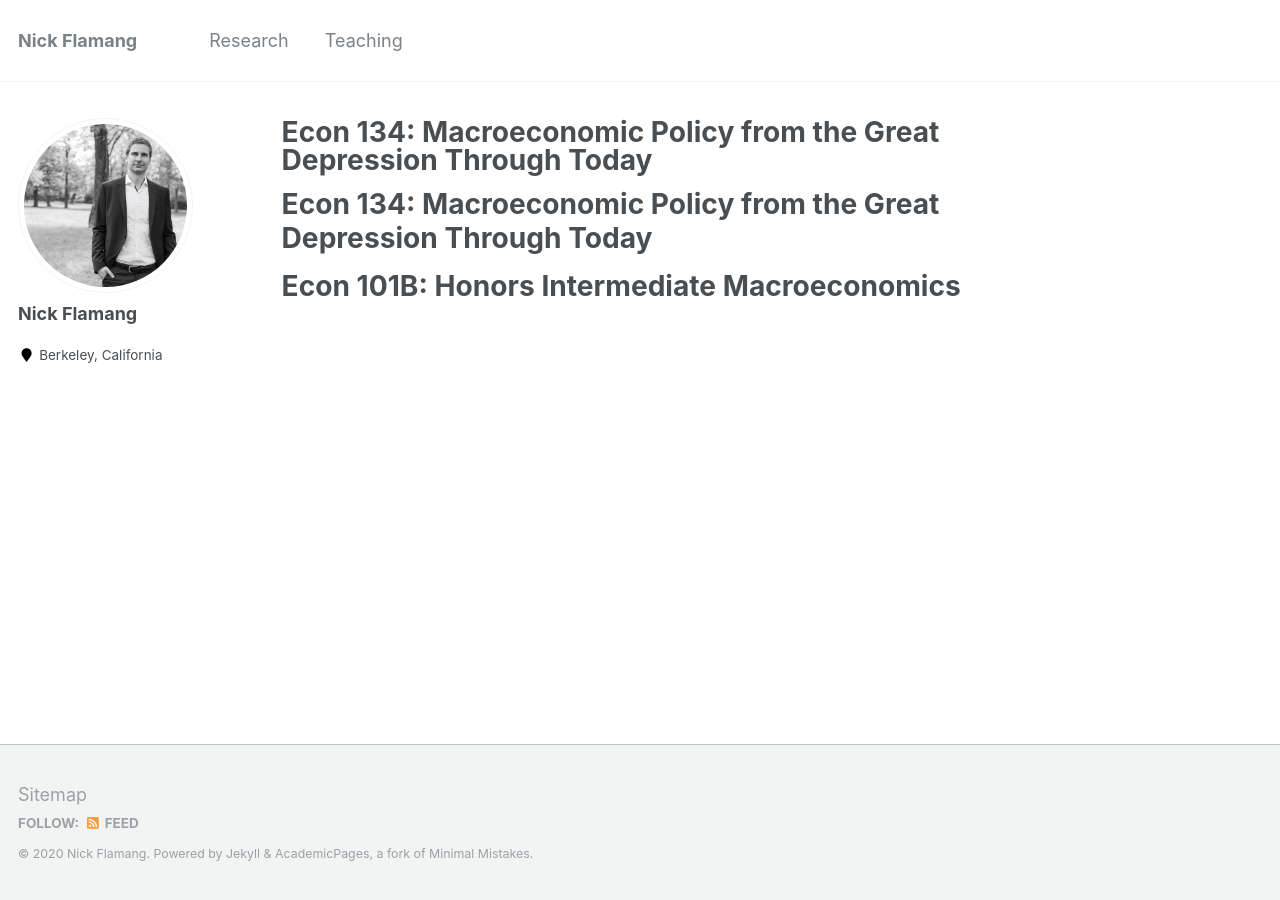
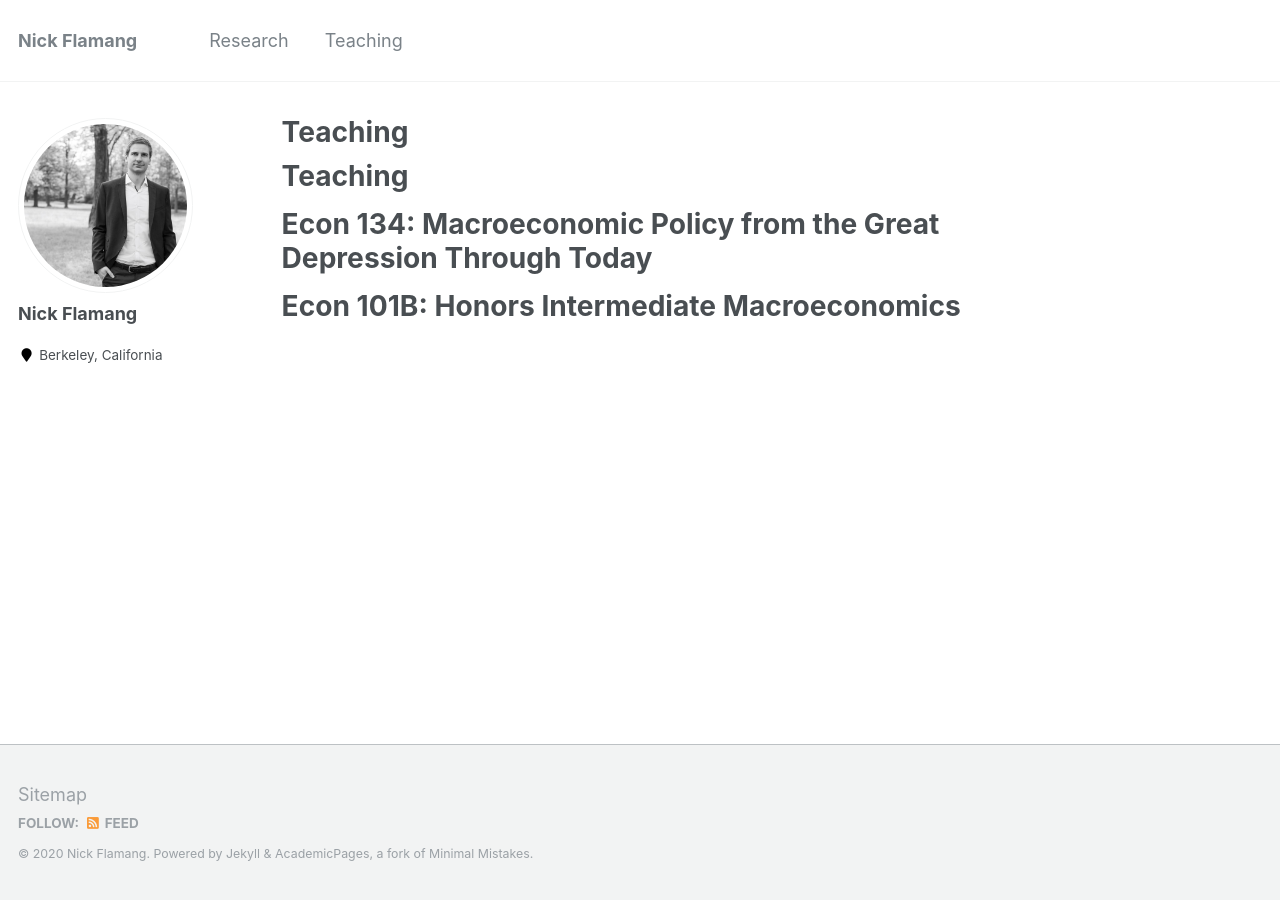
Before and after one commit to nickflamang/nickflamang.github.io, a Jekyll site: the page built from teaching.md, in a window 1280 px wide. Built offline with Jekyll 4.4.1, drawn with Linux system fonts in a browser that asks for light colours; our own code applies the rules of GitHub Pages for plain Markdown files.

Commit message:
Update teaching.md

```diff
--- a/teaching.md
+++ b/teaching.md
@@ -1,4 +1,4 @@
-
+# Teaching
 
 # Econ 134: Macroeconomic Policy from the Great Depression Through Today
 # Econ 101B: Honors Intermediate Macroeconomics
```
